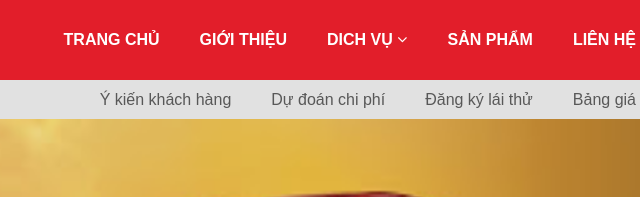
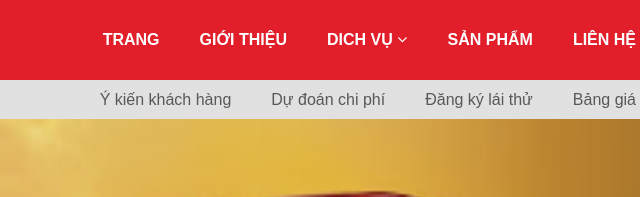
Before and after one commit to trantuanquy/OtoTranTuanQuy, a plain HTML site: page index.html in a window 1280 px wide. Shown: the top 197 px of the page, 579-1219 px from the left. Drawn offline with Linux system fonts and the light colour scheme.

Commit message:
Update index.html

```diff
--- a/index.html
+++ b/index.html
@@ -34,7 +34,7 @@
                             <nav class="navbar-menu">
                                 <ul class="list-menu">
                                     <li>
-                                        <a href="index.html" class="menu-item">TRANG CHỦ</a>
+                                        <a href="index.html" class="menu-item">TRANG</a>
                                     </li>
                                     <li>
                                         <a href="category.html" class="menu-item">GIỚI THIỆU</a>
```
